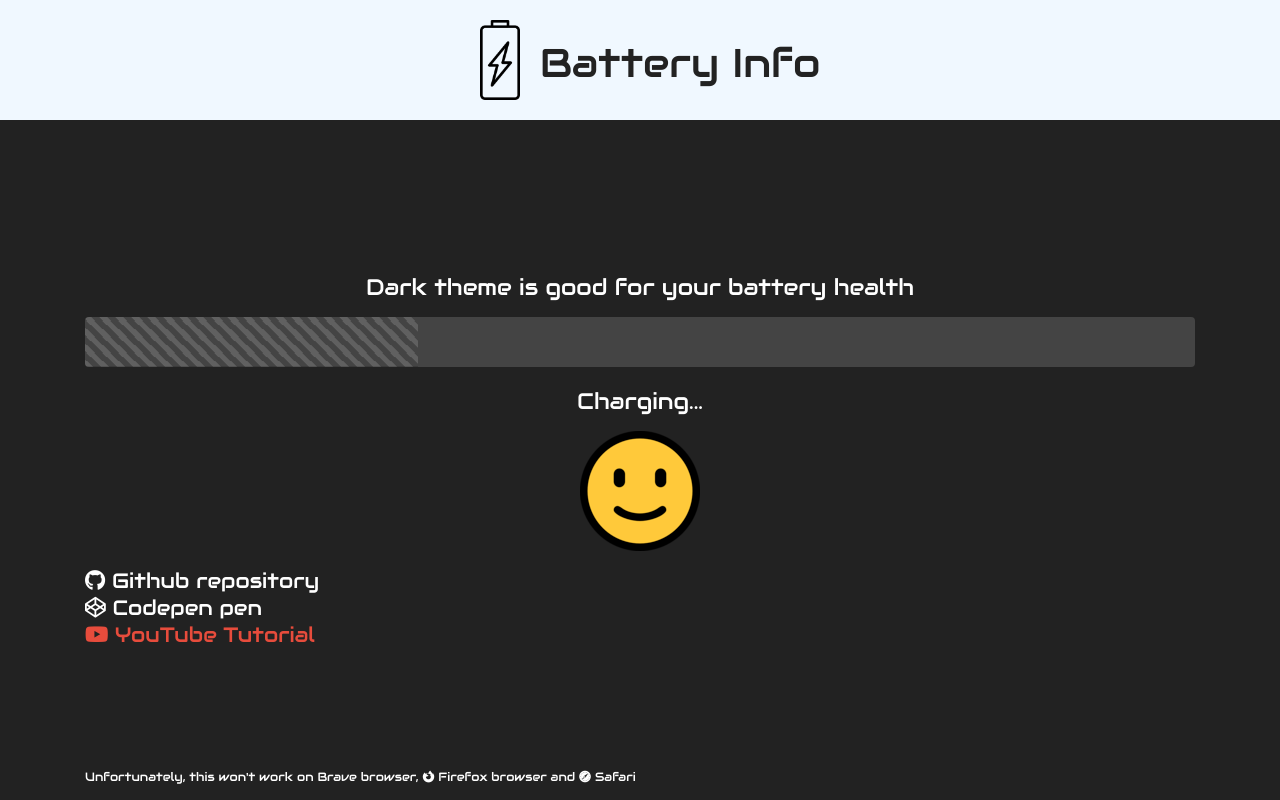
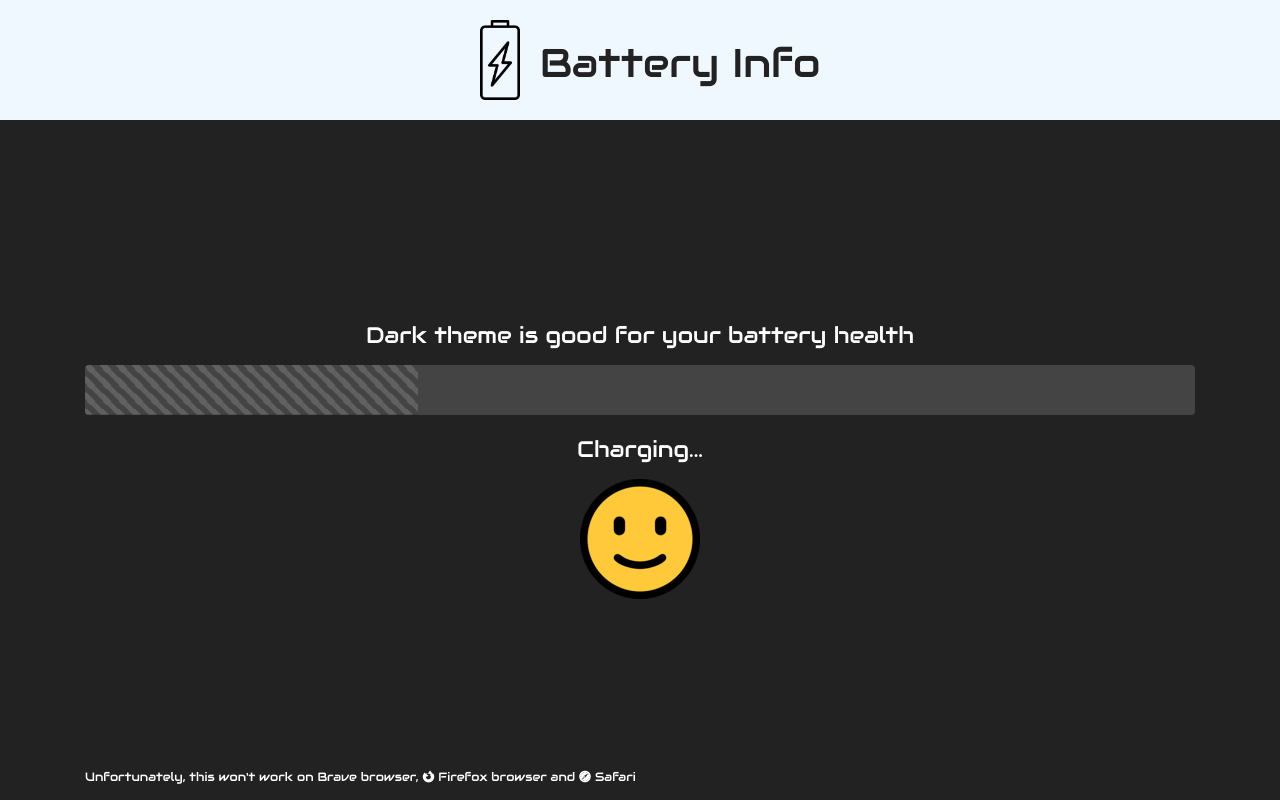
Before and after one commit to max-programming/battery-info-typescript, a plain HTML site: page index.html in a window 1280 px wide. Drawn offline with Linux system fonts and the light colour scheme.

Commit message:
Commented out links

```diff
--- a/index.html
+++ b/index.html
@@ -67,7 +67,7 @@
             src="./img/emojis/blue.png"
             alt=""
           />
-          <div class="links mt-3">
+          <!-- <div class="links mt-3">
             <ul class="mx-auto justify-content-md-around">
               <li>
                 <a
@@ -95,7 +95,7 @@
                 </a>
               </li>
             </ul>
-          </div>
+          </div> -->
         </div>
         <!-- <h4 class="text-center mt-3">
           Estimated time remaining: <span id="time"></span>
```
